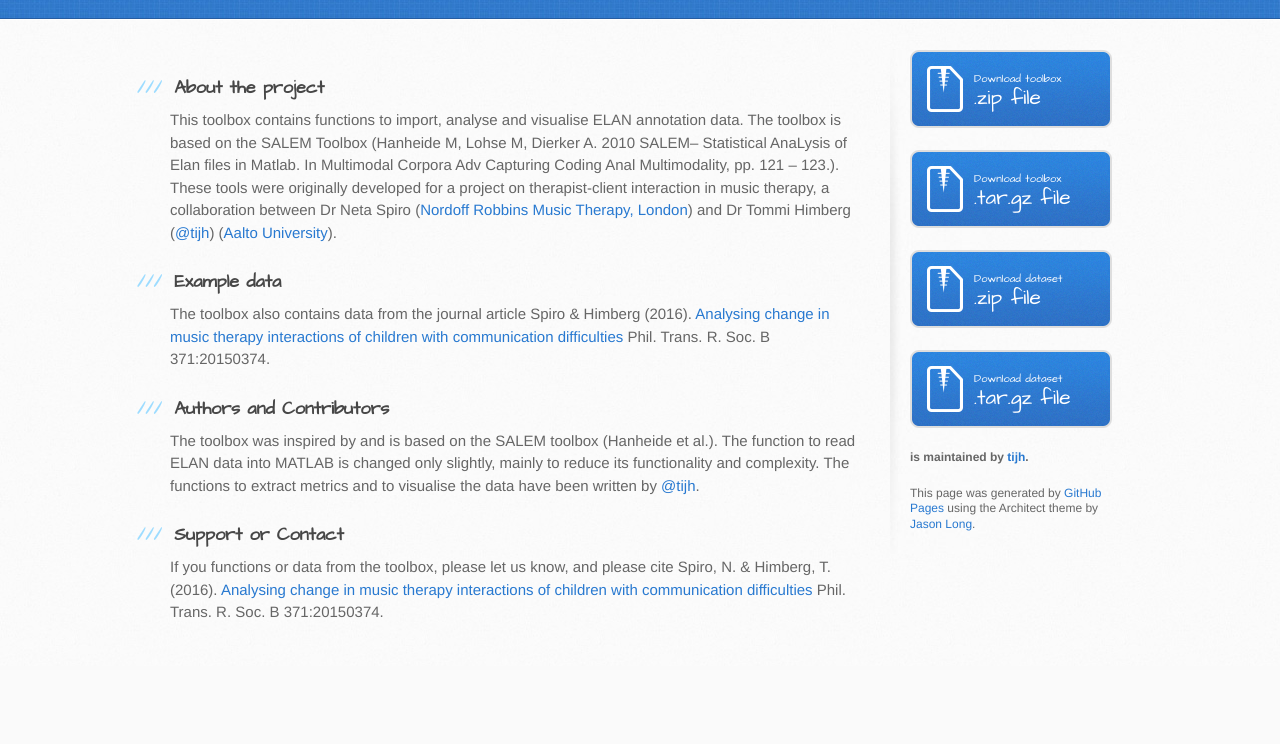
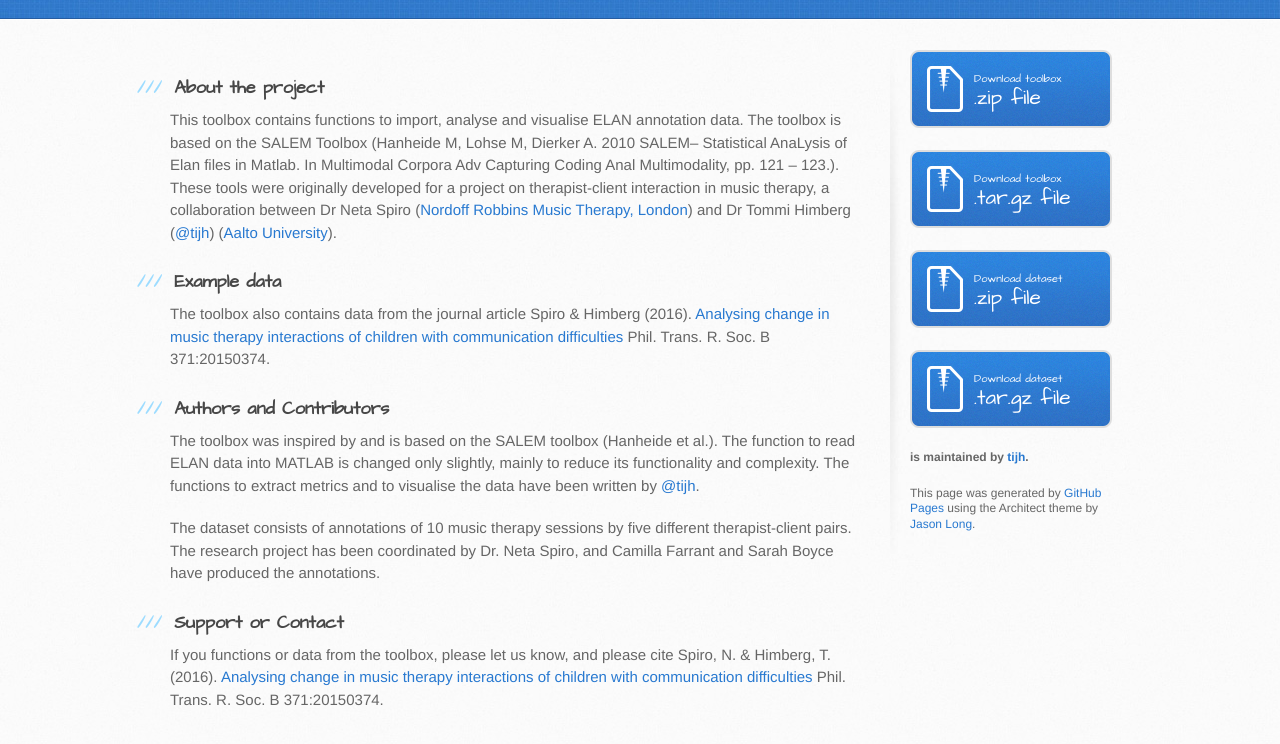
Before and after one commit to tijh/ELAN-MATLAB, a plain HTML site: page index.html in a window 1280 px wide. Shown: the part 182-926 px from the top of the page. Before the commit the page ends 848 px from the top, so only its background shows below. Drawn offline with Linux system fonts and the light colour scheme.

Commit message:
Update index.html

```diff
--- a/index.html
+++ b/index.html
@@ -41,7 +41,8 @@
 <h3>
 <a id="authors-and-contributors" class="anchor" href="#authors-and-contributors" aria-hidden="true"><span aria-hidden="true" class="octicon octicon-link"></span></a>Authors and Contributors</h3>
 
-<p>The toolbox was inspired by and is based on the SALEM toolbox (Hanheide et al.). The function to read ELAN data into MATLAB is changed only slightly, mainly to reduce its functionality and complexity. The functions to extract metrics and to visualise the data have been written by <a href="https://github.com/tijh" class="user-mention">@tijh</a>. </p>
+<p>The toolbox was inspired by and is based on the SALEM toolbox (Hanheide et al.). The function to read ELAN data into MATLAB is changed only slightly, mainly to reduce its functionality and complexity. The functions to extract metrics and to visualise the data have been written by <a href="https://github.com/tijh" class="user-mention">@tijh</a>.</p>
+<p>The dataset consists of annotations of 10 music therapy sessions by five different therapist-client pairs. The research project has been coordinated by Dr. Neta Spiro, and Camilla Farrant and Sarah Boyce have produced the annotations.</p>
 
 <h3>
 <a id="support-or-contact" class="anchor" href="#support-or-contact" aria-hidden="true"><span aria-hidden="true" class="octicon octicon-link"></span></a>Support or Contact</h3>
```
